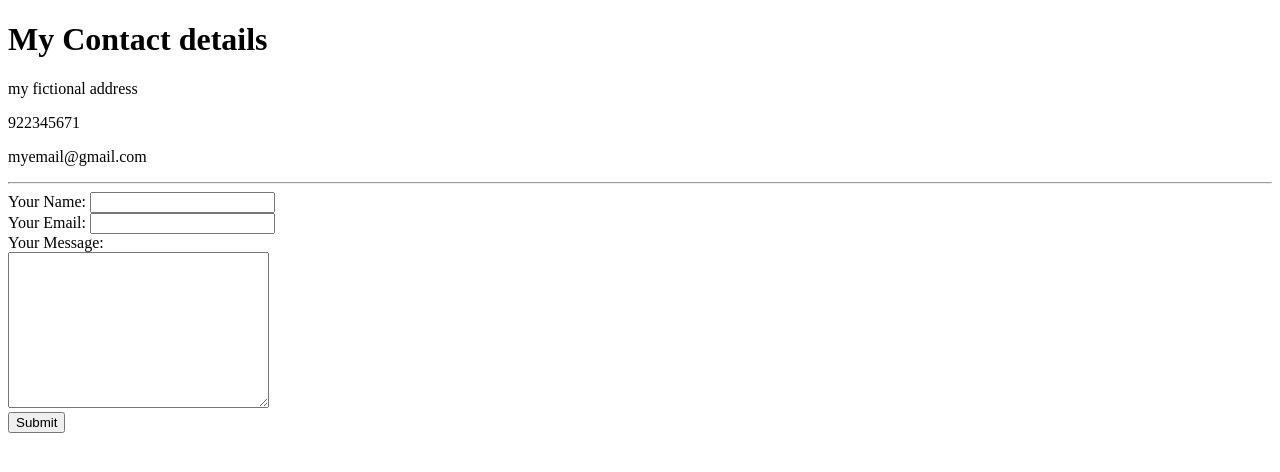
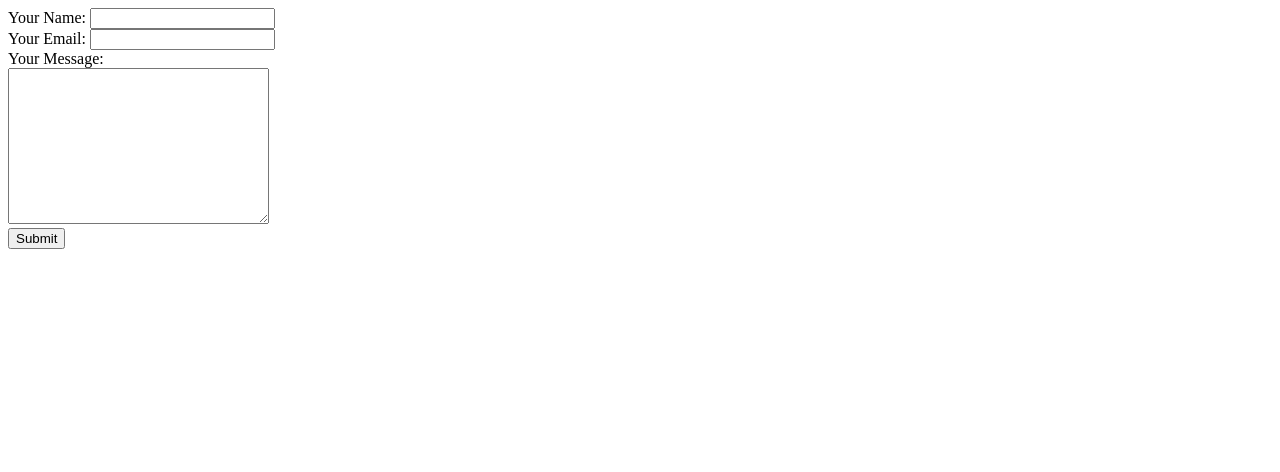
Before and after one commit to saiganesh524/cv, a plain HTML site: page contact.html in a window 1280 px wide. Drawn offline with Linux system fonts and the light colour scheme.

Commit message:
unwanted info cleared

```diff
--- a/contact.html
+++ b/contact.html
@@ -7,13 +7,6 @@
 </head>
 
 <body>
-  <h1>My Contact details</h1>
-  <p>my fictional address</p>
-  <p>922345671</p>
-  <p>myemail@gmail.com</p>
-  <hr>
-
-
 
   <form action="index.html" method="post" enctype="text/plain">
     <label>Your Name:</label>
```
